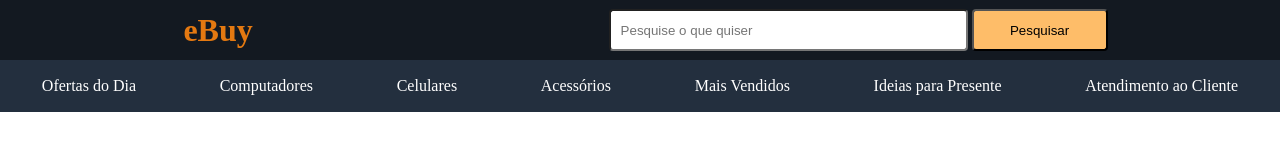
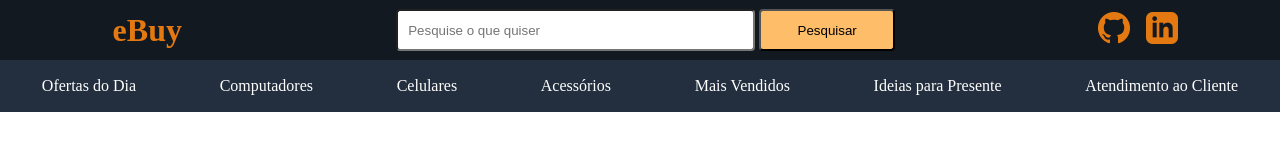
Before and after one commit to igorln/shopping-cart, a plain HTML site: page docs/index.html in a window 1280 px wide. Shown: the top 152 px of the page. Drawn offline with Linux system fonts and the light colour scheme; no server answers.

Commit message:
add logos

```diff
--- a/docs/index.html
+++ b/docs/index.html
@@ -15,6 +15,10 @@
       <div>
         <input type="text" class="searchBar" placeholder="Pesquise o que quiser">
         <input type="submit" value="Pesquisar" class="searchButton">
+      </div>
+      <div class="logos">
+        <a href="https://github.com/igorln/shoppingCart"><img src="iconmonstr-github.png"></a>
+        <a href="https://www.linkedin.com/in/igor-nascimento/"><img src="iconmonstr-linkedin.png"></a>
       </div>
     </header>
     <nav class="nav">
--- a/docs/style.css
+++ b/docs/style.css
@@ -164,3 +164,9 @@ ul li:hover {
   cursor: pointer;
   border-radius: 4px;
 }
+
+.logos {
+  display: flex;
+  justify-content: space-between;
+  width: 80px;
+}
```
Also changed, not shown: docs/iconmonstr-github.png (added), docs/iconmonstr-linkedin.png (added).
